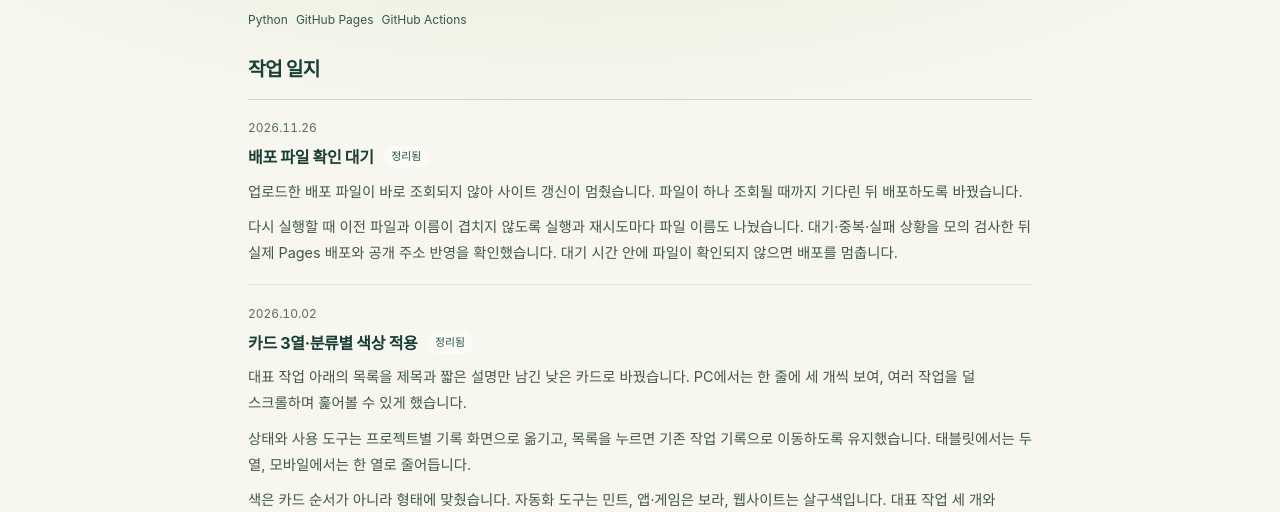
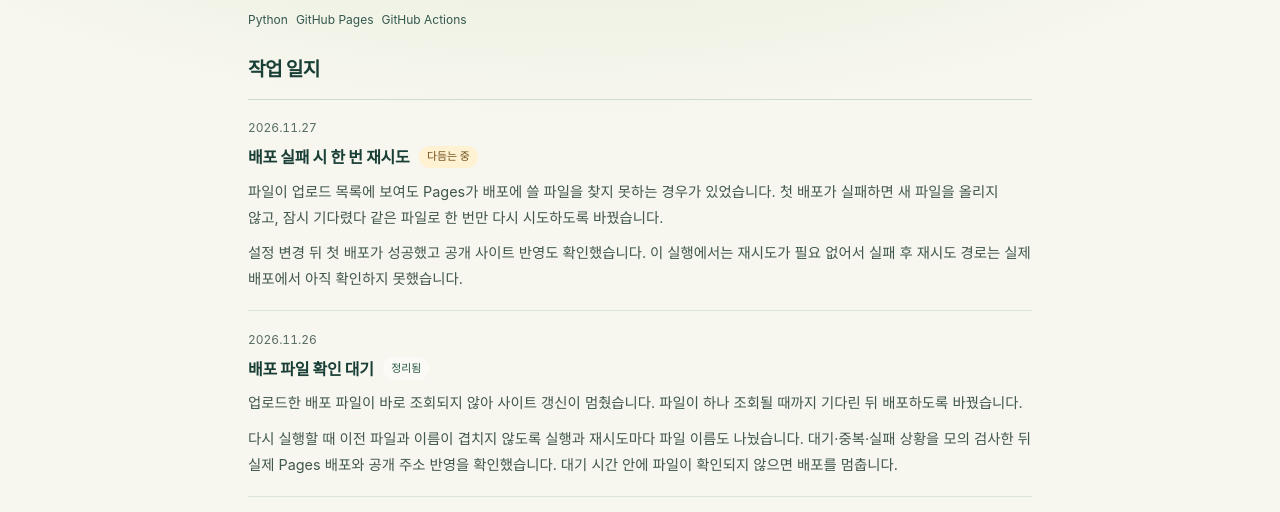
Before and after one commit to moon-cardone/moonz-lab, a plain HTML site: page project/moonz-lab.html in a window 1280 px wide. Shown: the part 268-780 px from the top of the page. Drawn offline with Linux system fonts and the light colour scheme.

Commit message:
docs: record bounded Pages deployment retry

```diff
--- a/project/moonz-lab.html
+++ b/project/moonz-lab.html
@@ -127,7 +127,8 @@ footer a{text-decoration:none;font-weight:700;font-size:.9rem}
 <span class="badge live">운영 중</span><h1>작업 기록 사이트</h1>
 <p class="tagline">만든 도구와 고친 과정을 기록</p><ul class="tools"><li>Python</li><li>GitHub Pages</li><li>GitHub Actions</li></ul>
 </header>
-<main id="main" class="project-main"><section><h2>작업 일지</h2><article class="log"><div class="log-head"><time class="log-date" datetime="2026-11-26">2026.11.26</time><h3>배포 파일 확인 대기</h3><span class="badge done">정리됨</span></div><div class="log-body"><p>업로드한 배포 파일이 바로 조회되지 않아 사이트 갱신이 멈췄습니다. 파일이 하나 조회될 때까지 기다린 뒤 배포하도록 바꿨습니다.</p>
+<main id="main" class="project-main"><section><h2>작업 일지</h2><article class="log"><div class="log-head"><time class="log-date" datetime="2026-11-27">2026.11.27</time><h3>배포 실패 시 한 번 재시도</h3><span class="badge shaping">다듬는 중</span></div><div class="log-body"><p>파일이 업로드 목록에 보여도 Pages가 배포에 쓸 파일을 찾지 못하는 경우가 있었습니다. 첫 배포가 실패하면 새 파일을 올리지 않고, 잠시 기다렸다 같은 파일로 한 번만 다시 시도하도록 바꿨습니다.</p>
+<p>설정 변경 뒤 첫 배포가 성공했고 공개 사이트 반영도 확인했습니다. 이 실행에서는 재시도가 필요 없어서 실패 후 재시도 경로는 실제 배포에서 아직 확인하지 못했습니다.</p></div></article><article class="log"><div class="log-head"><time class="log-date" datetime="2026-11-26">2026.11.26</time><h3>배포 파일 확인 대기</h3><span class="badge done">정리됨</span></div><div class="log-body"><p>업로드한 배포 파일이 바로 조회되지 않아 사이트 갱신이 멈췄습니다. 파일이 하나 조회될 때까지 기다린 뒤 배포하도록 바꿨습니다.</p>
 <p>다시 실행할 때 이전 파일과 이름이 겹치지 않도록 실행과 재시도마다 파일 이름도 나눴습니다. 대기·중복·실패 상황을 모의 검사한 뒤 실제 Pages 배포와 공개 주소 반영을 확인했습니다. 대기 시간 안에 파일이 확인되지 않으면 배포를 멈춥니다.</p></div></article><article class="log"><div class="log-head"><time class="log-date" datetime="2026-10-02">2026.10.02</time><h3>카드 3열·분류별 색상 적용</h3><span class="badge done">정리됨</span></div><div class="log-body"><p>대표 작업 아래의 목록을 제목과 짧은 설명만 남긴 낮은 카드로 바꿨습니다. PC에서는 한 줄에 세 개씩 보여, 여러 작업을 덜 스크롤하며 훑어볼 수 있게 했습니다.</p>
 <p>상태와 사용 도구는 프로젝트별 기록 화면으로 옮기고, 목록을 누르면 기존 작업 기록으로 이동하도록 유지했습니다. 태블릿에서는 두 열, 모바일에서는 한 열로 줄어듭니다.</p>
 <p>색은 카드 순서가 아니라 형태에 맞췄습니다. 자동화 도구는 민트, 앱·게임은 보라, 웹사이트는 살구색입니다. 대표 작업 세 개와 마지막 빈 칸, 이미지 없는 구성을 그대로 유지했습니다.</p>
```
Also changed, not shown: index.html (+1 -1 lines), 1 other file.
